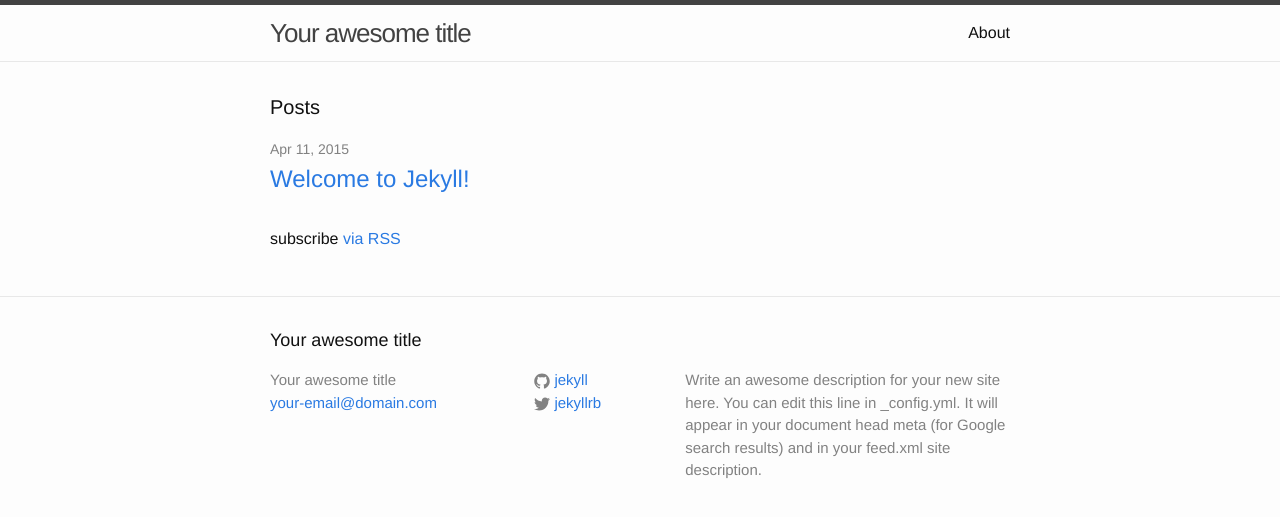
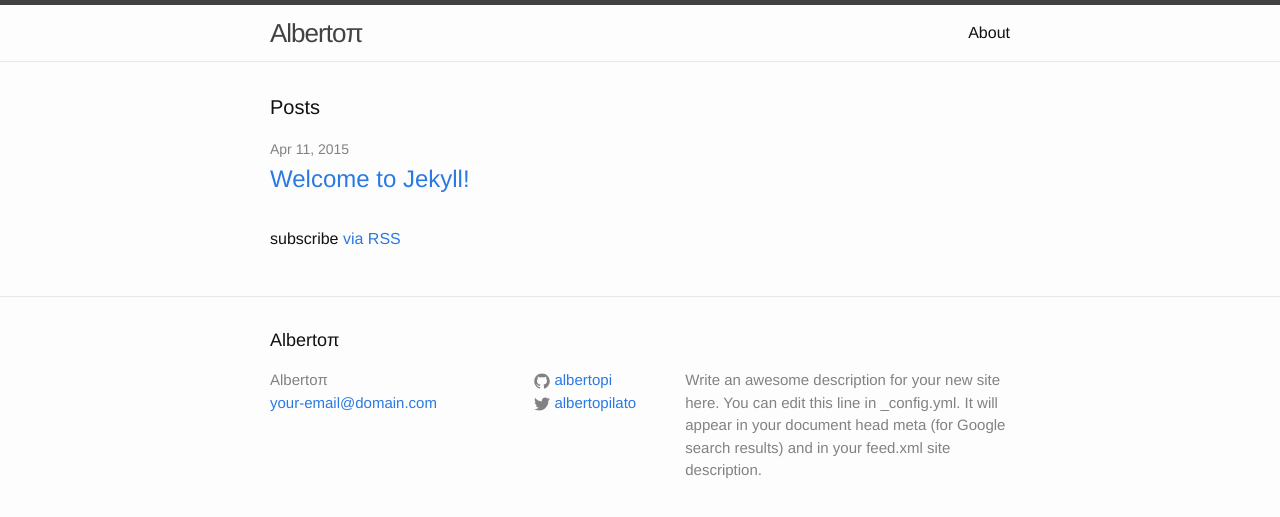
Before and after one commit to albertopi/albertopi.github.io, a Jekyll site: the page built from index.html, in a window 1280 px wide. Shown: the top 517 px of the page. Built offline with Jekyll 4.4.1, drawn with Linux system fonts in a browser that asks for light colours.

Commit message:
Titolo / Twitter

```diff
--- a/_config.yml
+++ b/_config.yml
@@ -1,5 +1,5 @@
 # Site settings
-title: Your awesome title
+title: Albertoπ
 email: your-email@domain.com
 description: > # this means to ignore newlines until "baseurl:"
   Write an awesome description for your new site here. You can edit this
@@ -7,8 +7,8 @@ description: > # this means to ignore newlines until "baseurl:"
   Google search results) and in your feed.xml site description.
 baseurl: "" # the subpath of your site, e.g. /blog/
 url: "http://yourdomain.com" # the base hostname & protocol for your site
-twitter_username: jekyllrb
-github_username:  jekyll
+twitter_username: albertopilato
+github_username:  albertopi
 
 # Build settings
 markdown: kramdown
```
